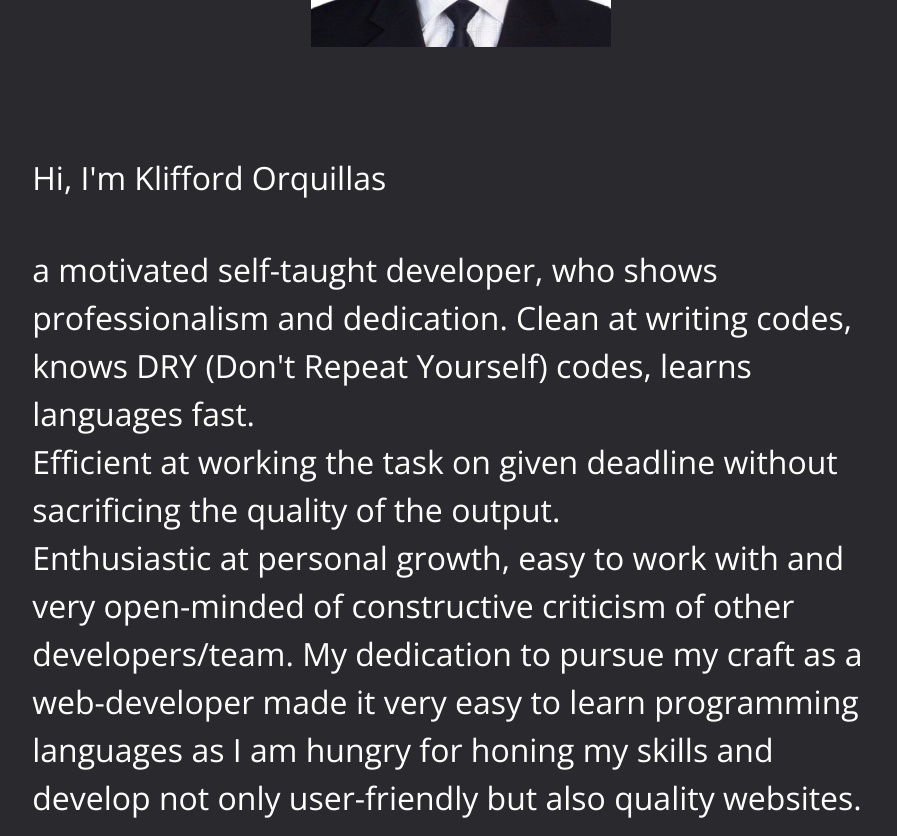
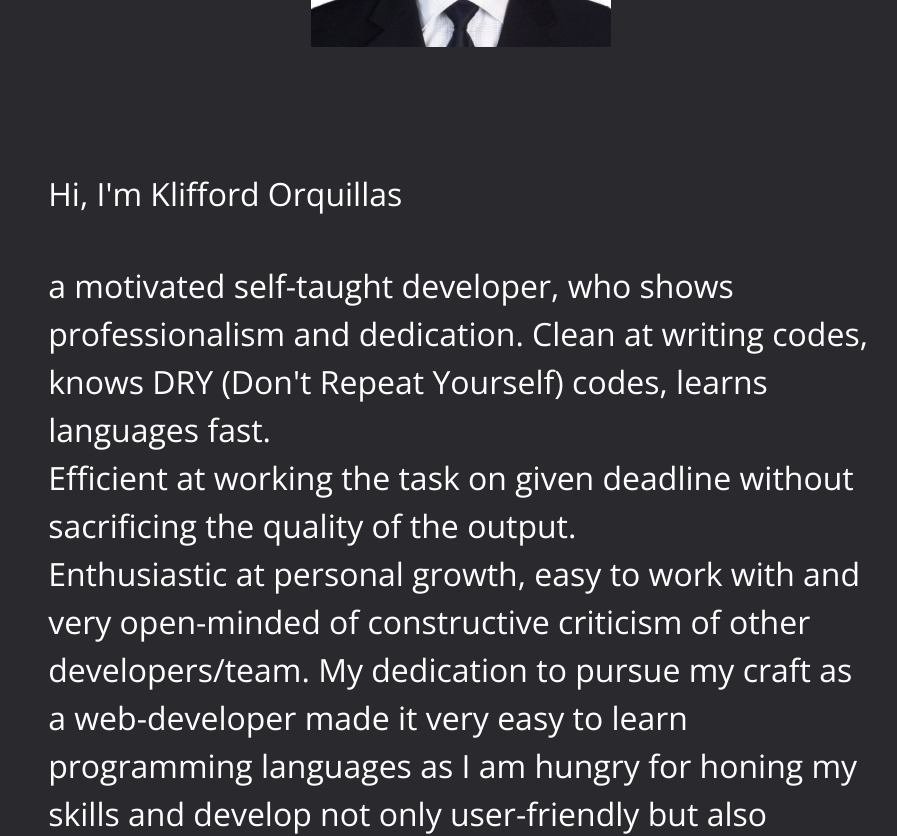
Before and after one commit to kliffordme/ford-developer, a React (Create React App) app: page / in a window 1280 px wide. Shown: the part 3080-3916 px from the top of the page, without its empty margins (179-1076 px from the left). Built offline with nearby package versions, Linux system fonts and the light colour scheme.

Commit message:
added padding

```diff
--- a/src/index.css
+++ b/src/index.css
@@ -31,6 +31,9 @@ code {
   width: 150px;
 }
 
+#profileContainer{
+  padding: 1rem;
+}
 
 #navLogo{
   width: 25px;
```
